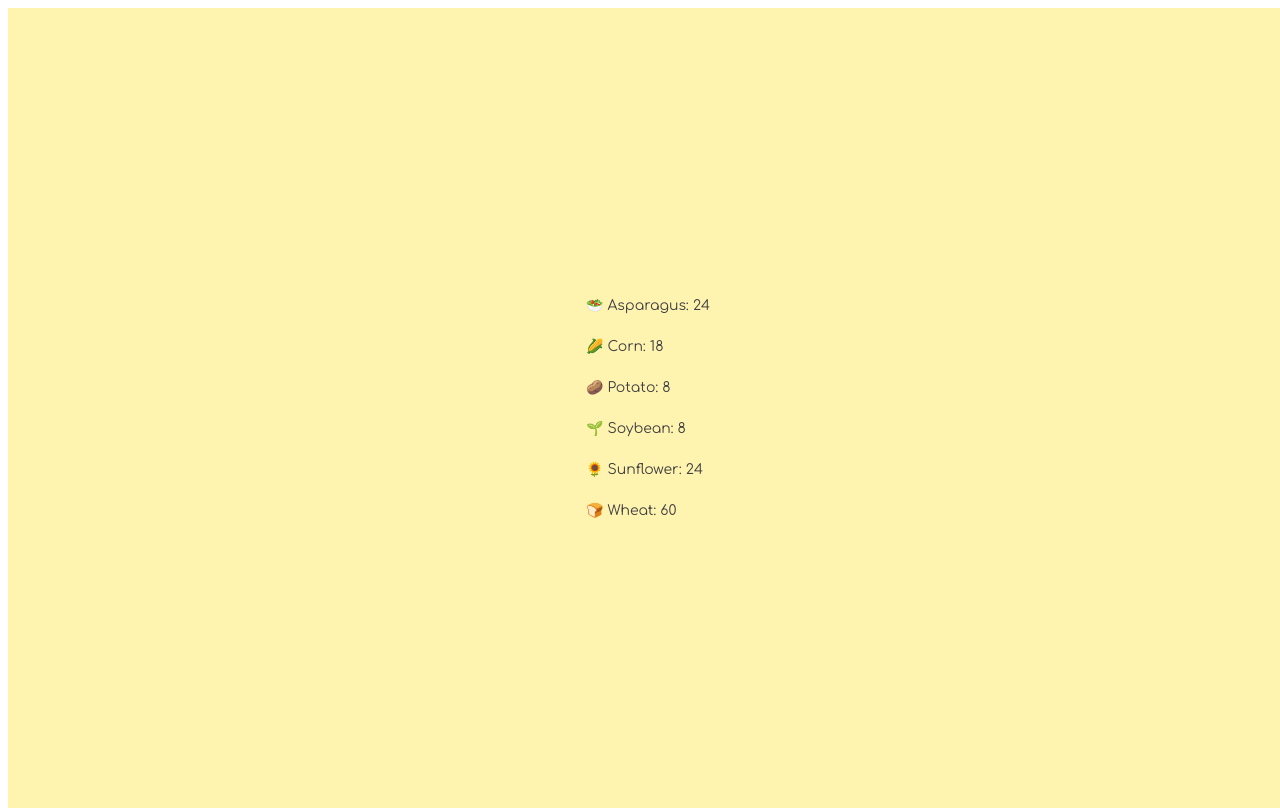
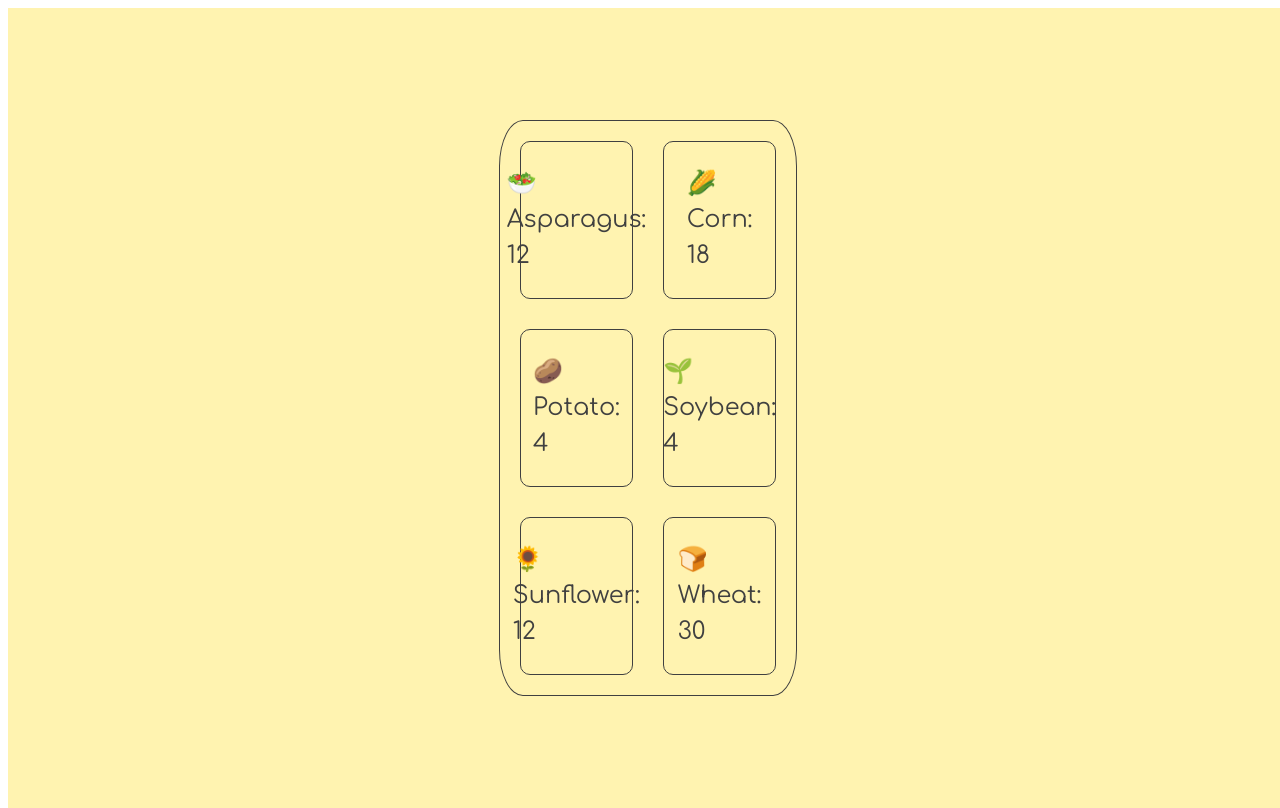
Before and after one commit to NSS-Day-Cohort-71/modern-farm-the-hardest-decision, a website with bundled scripts: page src/index.html in a window 1280 px wide. Built offline with nearby package versions, Linux system fonts and the light colour scheme; a web font is replaced by a local one.

Commit message:
I tried.

```diff
--- a/src/scripts/harvester.js
+++ b/src/scripts/harvester.js
@@ -14,7 +14,6 @@ export const harvestPlants = (plants) => {
       for (let i = 0; i < plant.output; i++) {
         seedOutput.push({ ...plant, id: plantId++ });
       }
-      for (let i = 0; i < plant.output; i++) seedOutput.push(plant);
     }
   }
   return seedOutput; //Return [] harvested plants + unique IDs.
--- a/src/styles/main.css
+++ b/src/styles/main.css
@@ -54,3 +54,23 @@ h6 {
 .plant {
   padding: 10px;
 }
+
+.plant-catalog {
+  display: grid;
+  grid-template-columns: repeat(auto-fill, minmax(100px, 3fr));
+  gap: 30px;
+  padding: 20px;
+  background-color: #fff3b0;
+  border: 1px solid #404040;
+  border-radius: 8%;
+}
+
+.plant-item {
+  display: flex;
+  justify-content: center;
+  align-items: center;
+  font-size: 24px;
+  padding: 24px;
+  border: 1px solid #404040;
+  border-radius: 10px;
+}
```
